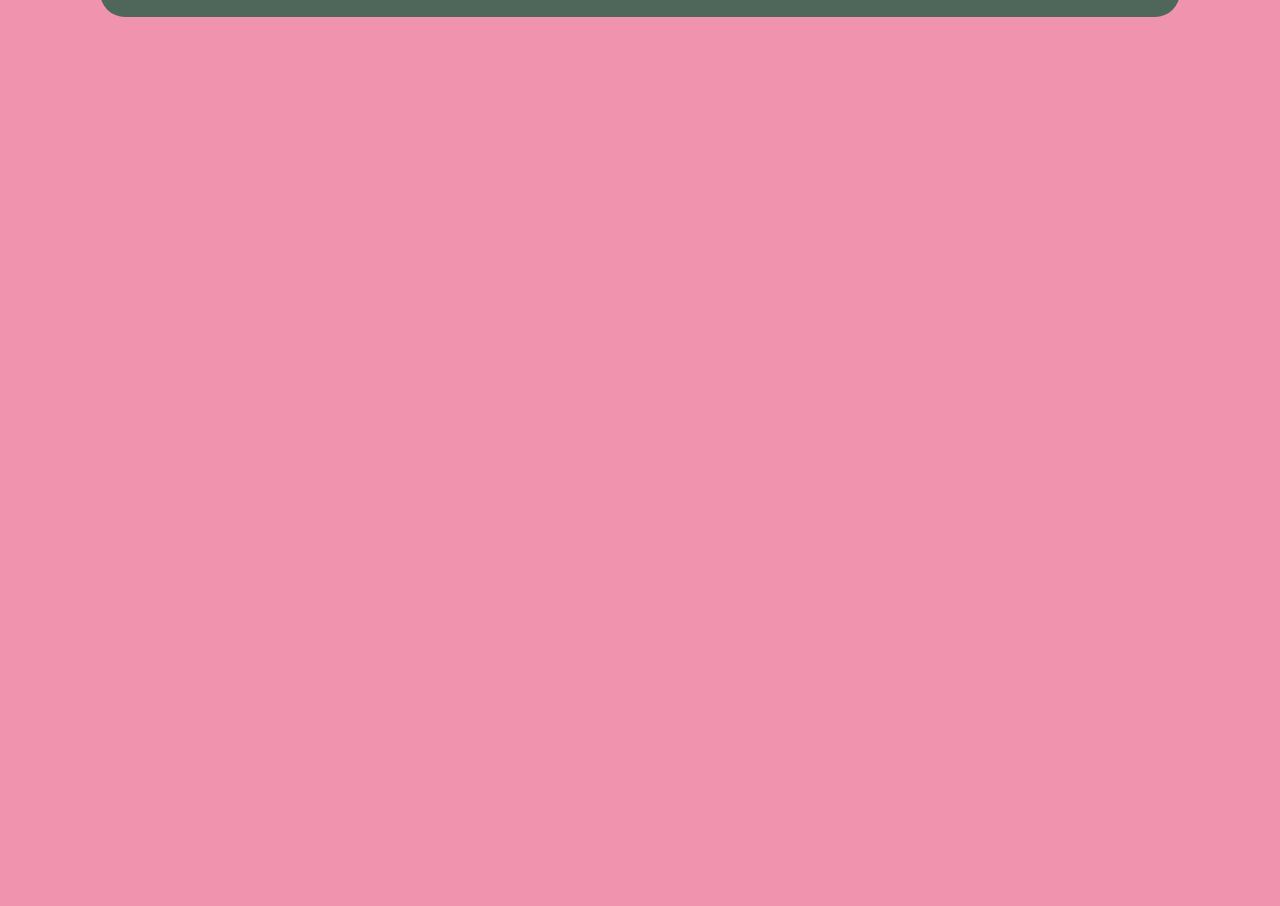
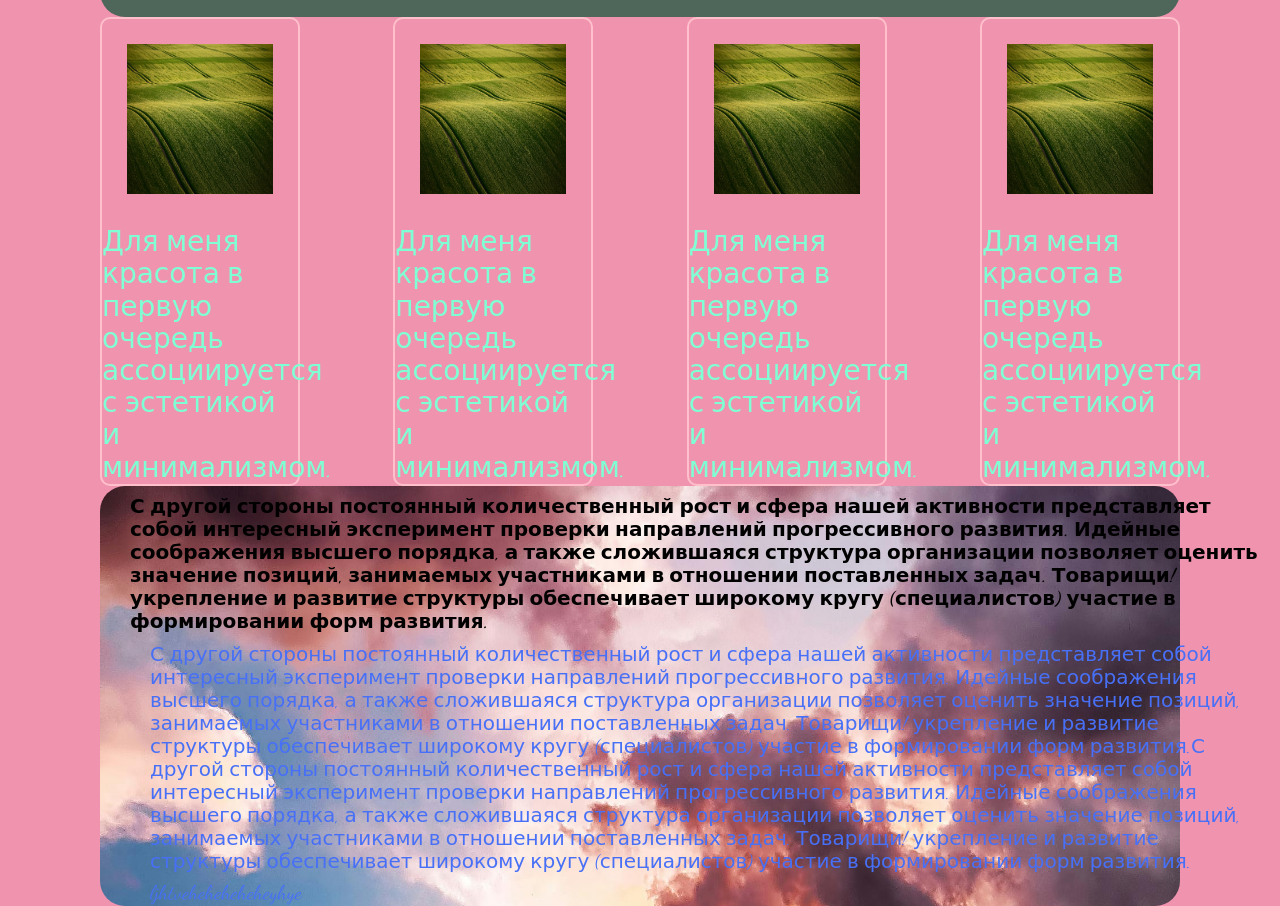
Before and after one commit to spnazar/f-yuu, a plain HTML site: page nazarilham.html in a window 1280 px wide. Shown: the part 148-1054 px from the top of the page. Before the commit the page ends 800 px from the top, so only its background shows below. Drawn offline with Linux system fonts and the light colour scheme.

Commit message:
Add files via upload

```diff
--- a/adaptive.css
+++ b/adaptive.css
@@ -2,6 +2,16 @@
 @media screen and (max-width: 880px) {
     nav ul li a {
         font-size: 10px;
+    }
+
+    .info_text h1 {
+        font-size: 28px;
+    }
+    .info_text p {
+        font-size: 28px;
+    }
+    .info_text a{
+        font-size: 28px;
     }
 }
 
@@ -11,6 +21,17 @@
     .auth {
         display: none;
     }
+
+    .info_text h1 {
+        font-size: 20px;
+    }
+    .info_text p {
+        font-size: 20px;
+    }
+    .info_text a{
+        font-size: 20px;
+    }
+
 
     .burger {
         display: flex;
@@ -26,4 +47,14 @@
     .auth {
         display: none;
     }
+
+    .info_text h1 {
+        font-size: 15px;
+    }
+    .info_text p {
+        font-size: 15px;
+    }
+    .info_text a{
+        font-size: 15px;
+    }
 }
--- a/nazarilham.html
+++ b/nazarilham.html
@@ -42,8 +42,48 @@
         </div>
     </header>
     <main>
-        <div class="container">
+        <section class="info">
+            <div class="container">
+                <div class="flex_container">
+                    <div class="flex_parrent">
+                        <h2></h2>
+                        <img src="./2.jpeg" alt="">
+                        <p>Для меня красота в первую очередь ассоциируется с эстетикой и минимализмом.
+                        </p>
+                        <a href=""></a>
+                    </div>
+                    <div class="flex_parrent">
+                        <h2></h2>
+                        <img src="./2.jpeg" alt="">
+                        <p>Для меня красота в первую очередь ассоциируется с эстетикой и минимализмом.
+                        <a href=""></a>
+                    </div>
+                    <div class="flex_parrent">
+                        <h2></h2>
+                        <img src="./2.jpeg" alt="">
+                        <p>Для меня красота в первую очередь ассоциируется с эстетикой и минимализмом.
+                        </p>
+                        <a href=""></a>
+                    </div>
+                    <div class="flex_parrent">
+                        <h2></h2>
+                        <img src="./2.jpeg" alt="">
+                        <p>Для меня красота в первую очередь ассоциируется с эстетикой и минимализмом.
+                        </p>
+                        <a href=""></a>
+                    </div>
+                </div>
+                <div class="info_text">
+            <h1>
+                С другой стороны постоянный количественный рост и сфера нашей активности представляет собой интересный эксперимент проверки направлений прогрессивного развития. Идейные соображения высшего порядка, а также сложившаяся структура организации позволяет оценить значение позиций, занимаемых участниками в отношении поставленных задач. Товарищи! укрепление и развитие структуры обеспечивает широкому кругу (специалистов) участие в формировании форм развития.
+            </h1>
+            <p>
+                С другой стороны постоянный количественный рост и сфера нашей активности представляет собой интересный эксперимент проверки направлений прогрессивного развития. Идейные соображения высшего порядка, а также сложившаяся структура организации позволяет оценить значение позиций, занимаемых участниками в отношении поставленных задач. Товарищи! укрепление и развитие структуры обеспечивает широкому кругу (специалистов) участие в формировании форм развития.С другой стороны постоянный количественный рост и сфера нашей активности представляет собой интересный эксперимент проверки направлений прогрессивного развития. Идейные соображения высшего порядка, а также сложившаяся структура организации позволяет оценить значение позиций, занимаемых участниками в отношении поставленных задач. Товарищи! укрепление и развитие структуры обеспечивает широкому кругу (специалистов) участие в формировании форм развития.
+            </p>
+            <a href=""> ljhtveheheheheheyhye</a>
         </div>
+    </div>
+        </section>
     </main>
 
     <footer>
--- a/styles.css
+++ b/styles.css
@@ -64,3 +64,54 @@ nav ul li a {
     border-radius: 15px;
     padding: 15px;
 }
+
+.info_text {
+    min-height: 100px;
+    border-radius: 25px;
+    background-image: url(./bg.jpg);
+    background-repeat: no-repeat;
+    background-size: cover;
+}
+
+.info_text h1 {
+    font-size: 20px;
+    width: 1200px;
+    max-width: 1400px;
+    padding: 10px 30px;
+    margin: 0 auto;
+    color: rgb(0, 0, 0);
+}
+.info_text p {
+    font-size: 20px;
+    width: 1200px;
+    max-width: 1400px;
+    padding: 0 50px;
+    margin: 0 auto;
+    color: rgb(71, 112, 247);
+}
+.info_text a {
+    font-size: 20px;
+    width: 1200px;
+    max-width: 1400px;
+    padding: 0 50px;
+    margin: 0 auto;
+    color: rgb(71, 112, 247);
+}
+.flex_container {
+    display: flex;
+    justify-content: space-between;
+    gap: 40px;
+    flex-wrap: wrap;
+}
+
+.flex_parrent {
+    max-width: 200px;
+    border: 2px solid pink;
+    border-radius: 10px;
+}
+
+.flex_parrent img{
+    width: 100%;
+    height: 200px;
+    padding: 25px;
+}
```
Also changed, not shown: 2.jpeg (added), bg.jpg (added).
